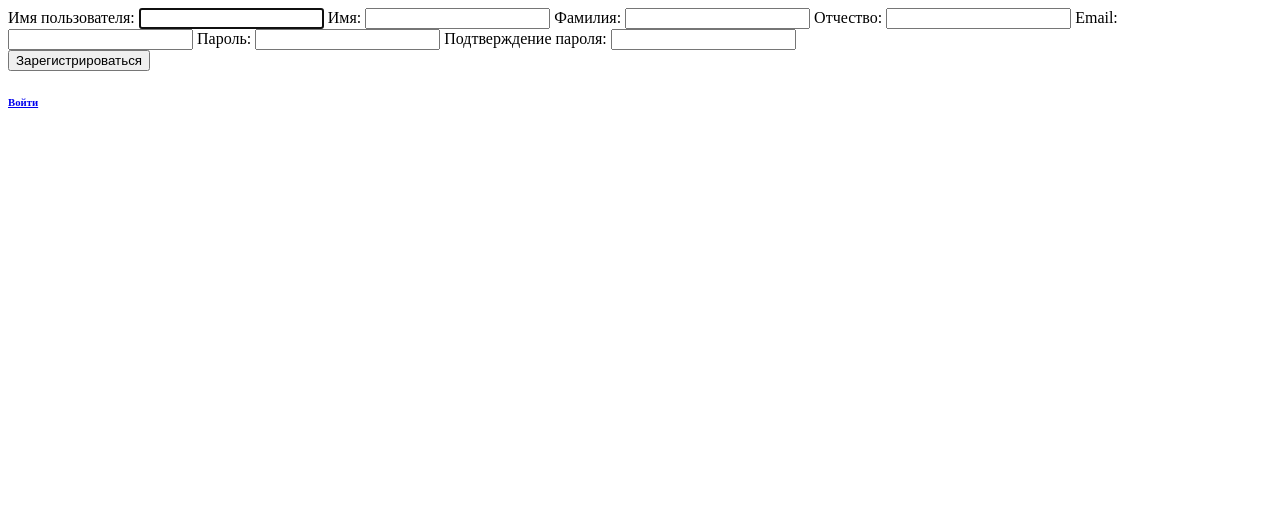
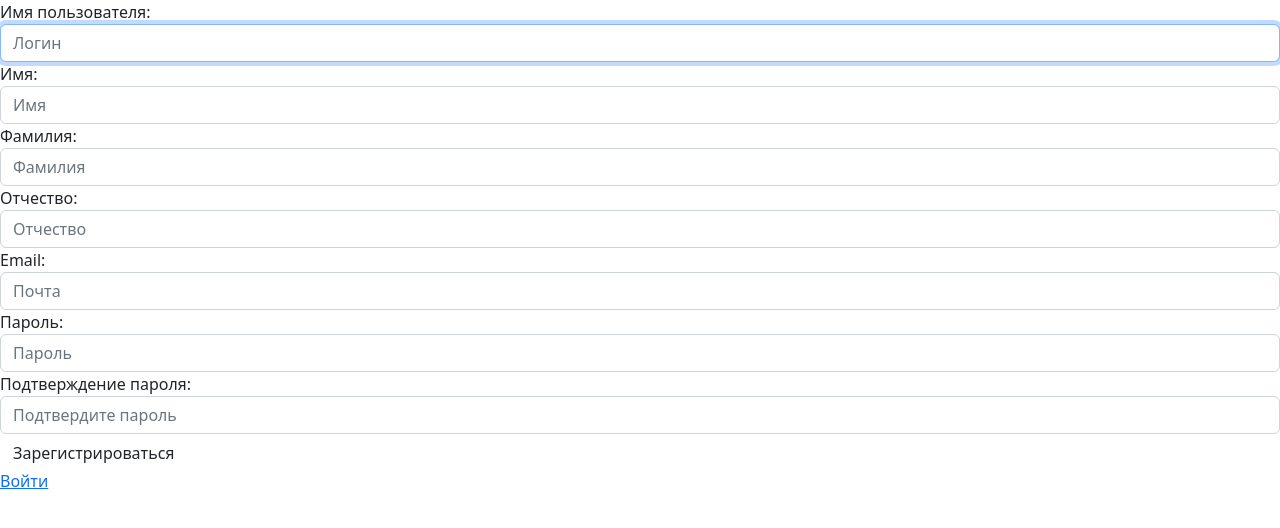
Before and after one commit to sallymud/practice_team, a Django app: page /registration in a window 1280 px wide. Shown: the top 528 px of the page. Run offline with Django 4.2, Linux system fonts and the light colour scheme.

Commit message:
registration css

```diff
--- a/users/forms.py
+++ b/users/forms.py
@@ -4,7 +4,10 @@ from users.models import CustomUser
 
 
 class Registration(UserCreationForm):
-    email = forms.EmailField(required=True, widget=forms.EmailInput(attrs={'class': 'form-control'}))
+    email = forms.EmailField(required=True, widget=forms.EmailInput(attrs={
+        'class': 'form-control',
+        'placeholder': 'Почта'
+    }))
 
     class Meta:
         model = CustomUser
@@ -14,14 +17,20 @@ class Registration(UserCreationForm):
         super(Registration, self).__init__(*args, **kwargs)
 
         self.fields['username'].widget.attrs['class'] = 'form-control'
+        self.fields['username'].widget.attrs['placeholder'] = 'Логин'
         self.fields['username'].help_text = None
         self.fields['password1'].widget.attrs['class'] = 'form-control'
+        self.fields['password1'].widget.attrs['placeholder'] = 'Пароль'
         self.fields['password1'].help_text = None
         self.fields['password2'].widget.attrs['class'] = 'form-control'
+        self.fields['password2'].widget.attrs['placeholder'] = 'Подтвердите пароль'
         self.fields['password2'].help_text = None
         self.fields['first_name'].widget.attrs['class'] = 'form-control'
+        self.fields['first_name'].widget.attrs['placeholder'] = 'Имя'
         self.fields['last_name'].widget.attrs['class'] = 'form-control'
+        self.fields['last_name'].widget.attrs['placeholder'] = 'Фамилия'
         self.fields['surname'].widget.attrs['class'] = 'form-control'
+        self.fields['surname'].widget.attrs['placeholder'] = 'Отчество'
 
 
 class LoginUserForm(AuthenticationForm):
@@ -38,5 +47,5 @@ class LoginUserForm(AuthenticationForm):
         'class': 'form-control',
         'placeholder': 'Пароль'
     }),
-    label=''
+    label = ''
     )
--- a/users/templates/users/layout.html
+++ b/users/templates/users/layout.html
@@ -8,9 +8,13 @@
     <meta http-equiv="X-UA-Compatible" content="ie=edge">
     <title>{% block title %}{% endblock %}</title>
     <link rel="stylesheet" href="https://cdn.jsdelivr.net/npm/bootstrap@5.2.3/dist/css/bootstrap.min.css">
+
     {% block sign_in %}
-    <link rel="stylesheet" href="{% static 'main/css/sign_in.css' %}">
     {% endblock %}
+
+    {% block sign_up %}
+    {% endblock %}
+
 </head>
 <body>
     <main>
--- a/users/templates/users/sign_in.html
+++ b/users/templates/users/sign_in.html
@@ -1,5 +1,11 @@
 {% extends "users/layout.html" %}
 {% load static %}
+
+{% block sign_in %}
+<link rel="stylesheet" href="{% static 'main/css/sign_in.css' %}">
+{% endblock %}
+
+{% block title %}Вход{% endblock %}
 
 {% block content %}
 <form method="POST" action="{% url 'Sign_In' %}">
--- a/users/templates/users/sign_up.html
+++ b/users/templates/users/sign_up.html
@@ -1,13 +1,24 @@
+{% extends "users/layout.html" %}
+{% load static %}
+
+{% block sign_up %}
+<link rel="stylesheet" href="{% static 'main/css/sign_up.css' %}">
+{% endblock %}
+
+{% block title %}Регистрация{% endblock %}
+
 {% block content %}
 <form method="POST" action="{% url 'Sign_Up' %}">
     {% csrf_token %}
     {{form}}
             <div class="input_form">
-                <input name="registration" type="submit" value="Зарегистрироваться" class="btn-primary" href="/">
+                <input name="registration" type="submit" value="Зарегистрироваться" class="btn" href="/">
             </div>
         <h6><a href="/">Войти</a></h6>
         </div>
 
     </div>
 </form>
+
+<div class="square"></div>
 {% endblock %}
--- a/users/views.py
+++ b/users/views.py
@@ -38,11 +38,9 @@ class SignUpView(CreateView):
         context = {'form': form}
         return render(request, 'users/sign_up.html', context)
 
-
 class LoginUser(LoginView):
     form_class = LoginUserForm
     template_name = 'users/sign_in.html'
 
-
 def Homepage(request):
     return render(request, 'main/homepage.html')
```
Also changed, not shown: main/static/main/css/sign_in.css (+9 -5 lines), users/urls.py (line endings or trailing spaces).
